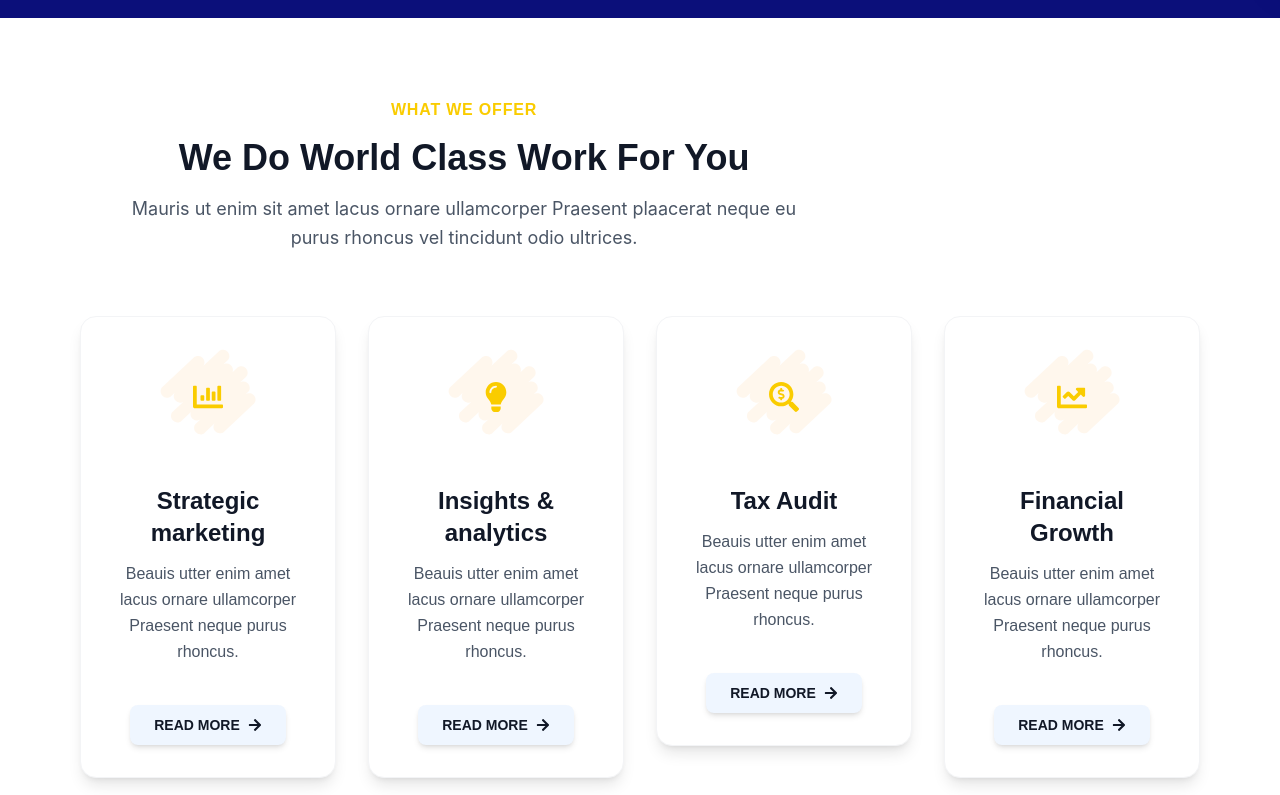
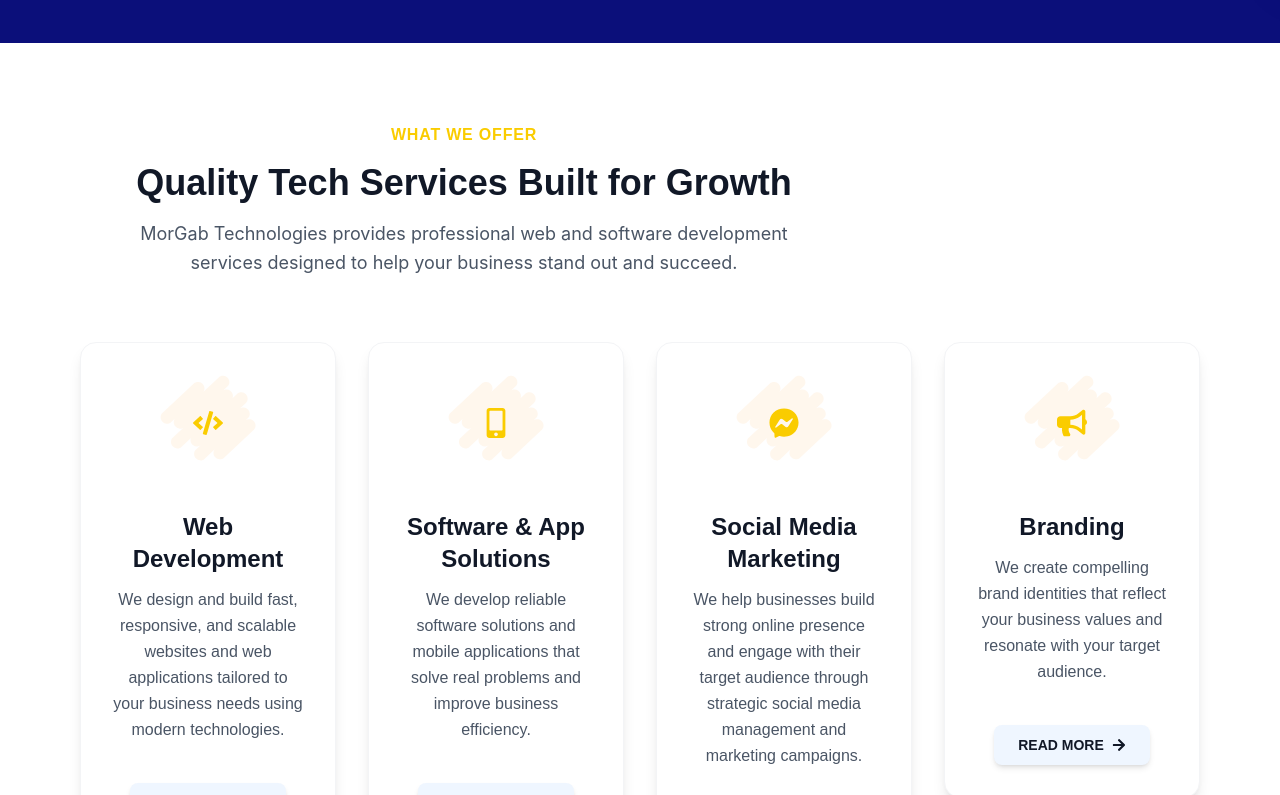
Before and after one commit to Thankgodgab/MorGab, a React (Vite) app: page / in a window 1280 px wide. Shown: the part 840-1635 px from the top of the page. Built offline with nearby package versions, Linux system fonts and the light colour scheme.

Commit message:
feat: add initial static content and image imports for various site sections.

```diff
--- a/src/data/content.js
+++ b/src/data/content.js
@@ -45,9 +45,9 @@ export const navigation = {
 };
 
 export const heroContent = {
-  title: "Agency's Vision For The Next Generation Of Advertising",
+  title: "Building the Next Generation of Digital Experiences",
   subtitle:
-    "Agilos helps you to convert your data into a strategic asset and get business insights.",
+    "MorGab Technologies transforms ideas and data into high-impact digital solutions. We help businesses innovate faster, scale smarter, and stay ahead in an ever-evolving tech world.",
   button: {
     text: "GET STARTED",
     link: "/contact",
@@ -98,56 +98,56 @@ export const projectsContent = {
 
 export const servicesContent = {
   sectionSubtitle: "WHAT WE OFFER",
-  sectionTitle: "We Do World Class Work For You",
+  sectionTitle: "Quality Tech Services Built for Growth",
   sectionDescription:
-    "Mauris ut enim sit amet lacus ornare ullamcorper Praesent plaacerat neque eu purus rhoncus vel tincidunt odio ultrices.",
+    "MorGab Technologies provides professional web and software development services designed to help your business stand out and succeed.",
   services: [
     {
       id: 1,
-      iconName: "FaChartBar",
-      title: "Strategic marketing",
+      iconName: "FaCode",
+      title: "Web Development",
       description:
-        "Beauis utter enim amet lacus ornare ullamcorper Praesent neque purus rhoncus.",
+        "We design and build fast, responsive, and scalable websites and web applications tailored to your business needs using modern technologies.",
       btnText: "READ MORE",
     },
     {
       id: 2,
-      iconName: "FaLightbulb",
-      title: "Insights & analytics",
+      iconName: "FaMobileAlt",
+      title: "Software & App Solutions",
       description:
-        "Beauis utter enim amet lacus ornare ullamcorper Praesent neque purus rhoncus.",
+        "We develop reliable software solutions and mobile applications that solve real problems and improve business efficiency.",
       btnText: "READ MORE",
     },
     {
       id: 3,
-      iconName: "FaSearchDollar",
-      title: "Tax Audit",
+      iconName: "FaFacebookMessenger",
+      title: "Social Media Marketing",
       description:
-        "Beauis utter enim amet lacus ornare ullamcorper Praesent neque purus rhoncus.",
+        "We help businesses build strong online presence and engage with their target audience through strategic social media management and marketing campaigns.",
       btnText: "READ MORE",
     },
     {
       id: 4,
-      iconName: "FaChartLine",
-      title: "Financial Growth",
+      iconName: "FaBullhorn",
+      title: "Branding",
       description:
-        "Beauis utter enim amet lacus ornare ullamcorper Praesent neque purus rhoncus.",
+        "We create compelling brand identities that reflect your business values and resonate with your target audience.",
       btnText: "READ MORE",
     },
     {
       id: 5,
-      iconName: "FaCogs",
-      title: "Business Planning",
+      iconName: "FaPenRuler",
+      title: "UI/UX Design",
       description:
-        "Beauis utter enim amet lacus ornare ullamcorper Praesent neque purus rhoncus.",
+        "We create visually stunning and user-friendly interfaces that enhance user experience and drive business results.",
       btnText: "READ MORE",
     },
     {
       id: 6,
       iconName: "FaRocket",
-      title: "Market Expansion",
+      title: "Graphic Design",
       description:
-        "Beauis utter enim amet lacus ornare ullamcorper Praesent neque purus rhoncus.",
+        "",
       btnText: "READ MORE",
     },
     {
@@ -275,9 +275,9 @@ export const teamContent = {
 };
 
 export const contactInfo = {
-  email: "info@apexa.com",
-  phone: "+123 888 9999",
-  address: "Sydney Harbour Bridge Circular City of Sydney, Australia.",
+  email: "morgab001@gmail.com",
+  phone: "+234 916 349 7296",
+  address: "Port Harcourt, Rivers State Nigeria",
   socials: [
     { name: "Facebook", link: "#", icon: "FaFacebookF" },
     { name: "Twitter", link: "#", icon: "FaTwitter" },
@@ -299,16 +299,13 @@ export const footerContent = {
   infoLinks: [
     { name: "About us", path: "/about" },
     { name: "Meet our team", path: "/team" },
-    { name: "Case stories", path: "#" },
-    { name: "Latest news", path: "#" },
+    { name: "Our Services", path: "/services" },
     { name: "Contact us", path: "/contact" },
   ],
   topLinks: [
     { name: "How it's Work", path: "#" },
     { name: "Partners", path: "#" },
     { name: "Testimonials", path: "#" },
-    { name: "Case Studies", path: "#" },
-    { name: "Pricing", path: "#" },
   ],
   newsletter: {
     title: "Subscribe Newsletter",
```
